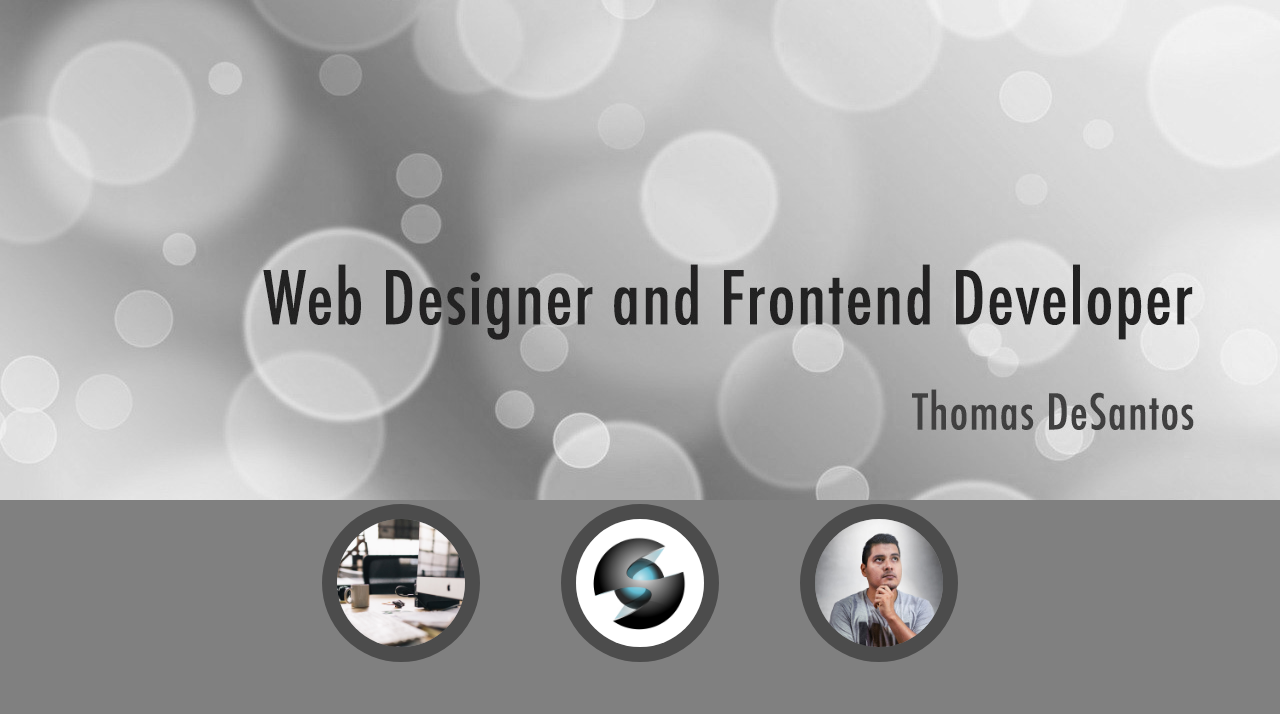
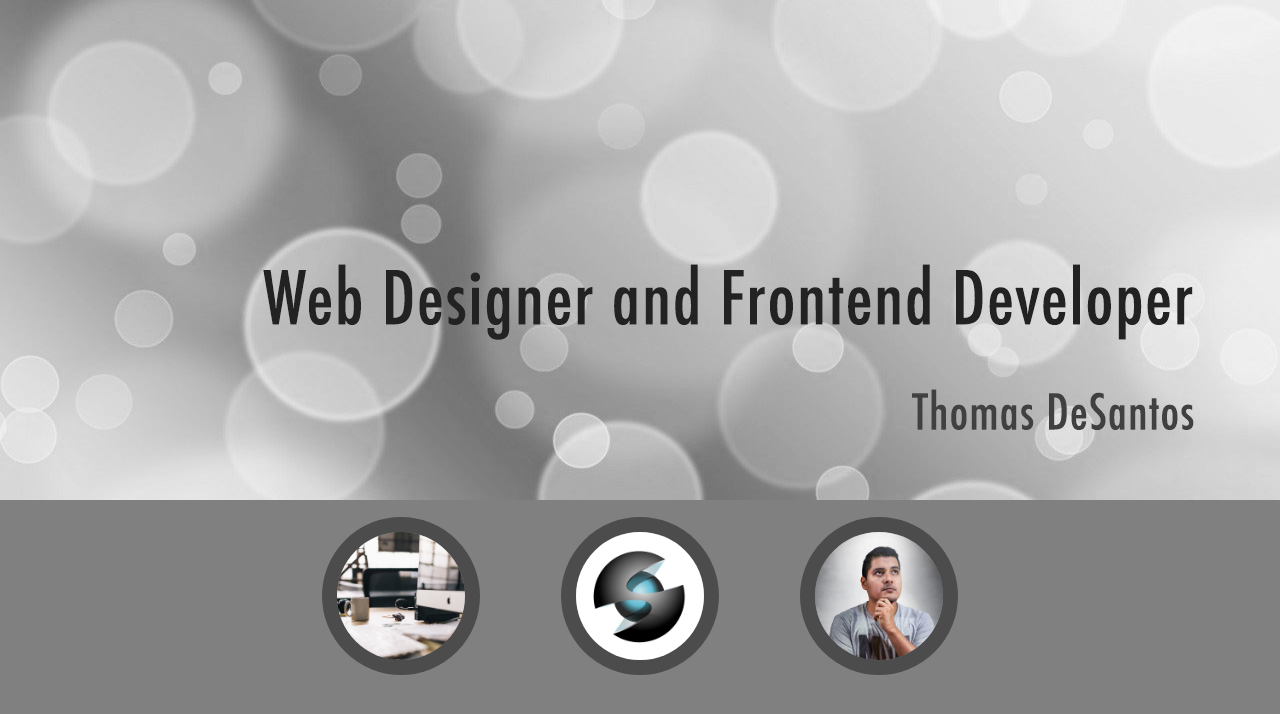
Before and after one commit to ksg721/wdd130, a plain HTML site: page ice/ice5.html in a window 1280 px wide. Drawn offline with Linux system fonts and the light colour scheme.

Commit message:
finish ice 5

```diff
--- a/ice/styles/styles5.css
+++ b/ice/styles/styles5.css
@@ -6,7 +6,6 @@ body {
 .bubles {
     width: 100%;
     height: 55%;
-    z-index: 0;
     position: relative;
 }
 
@@ -19,7 +18,7 @@ h1, p {
     margin: 0 auto;
     text-align: center;
     width: 100%;
-    height: 45%;
+    height: 20%;
     background-color: gray;
 }
 
@@ -28,6 +27,6 @@ h1, p {
     border-width: 15px;
     border-color: rgba(74, 74, 74, 0.952);
     border-radius: 50%;
-    margin: 0 3%;
+    margin: 1% 3%;
     width: 10%;
 }
```
